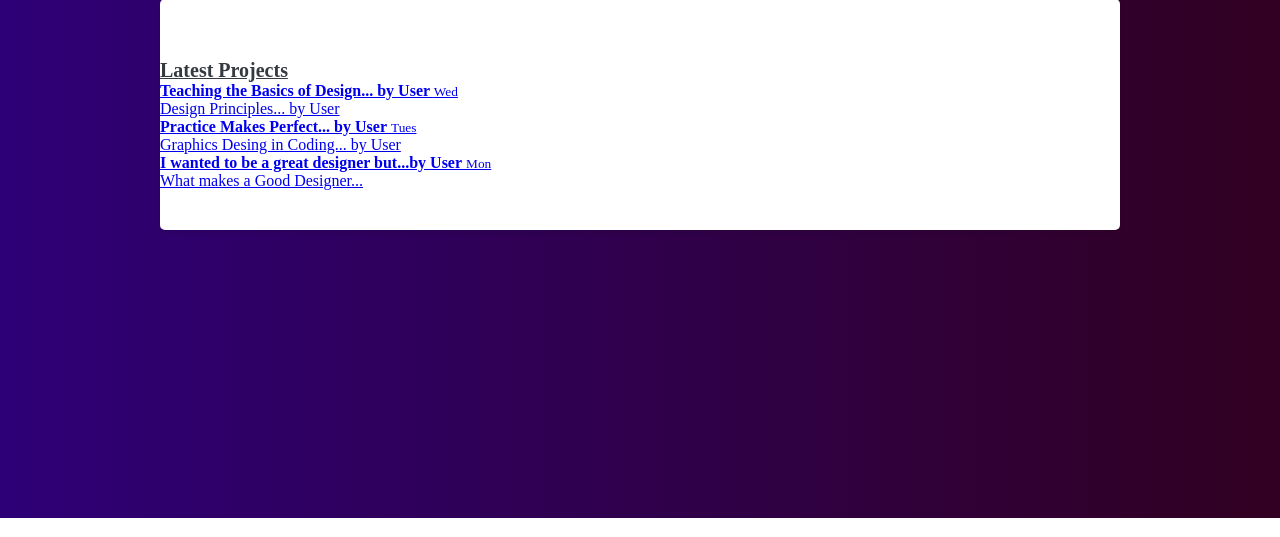
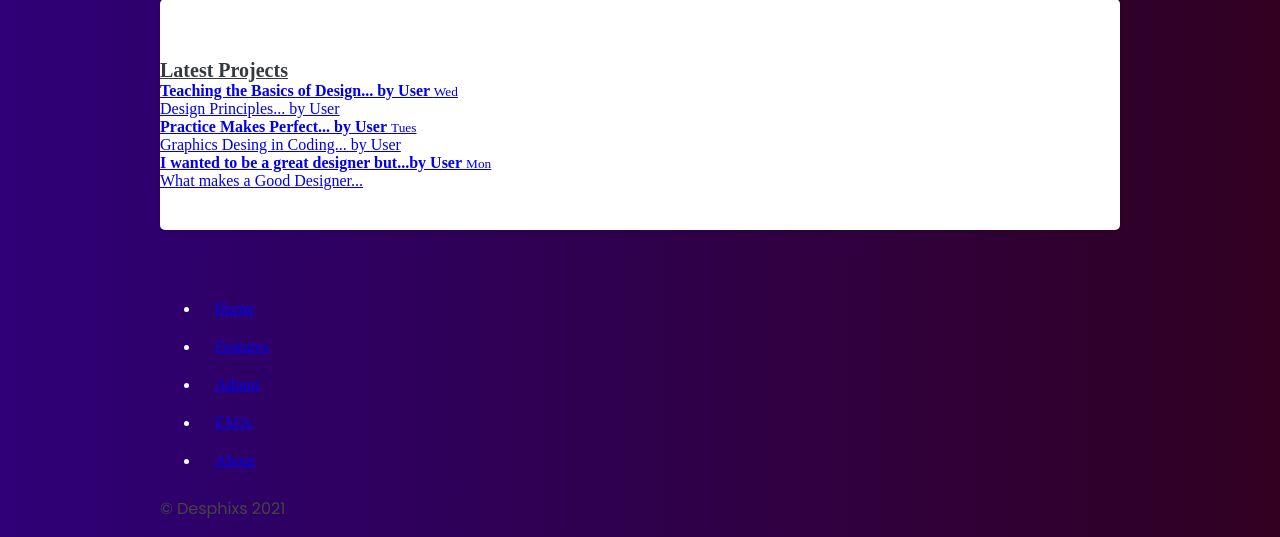
Before and after one commit to OwenD-24/Graphic-Design-Blog, a Django app: page /about/ in a window 1280 px wide. Shown: the part 282-819 px from the top of the page. Run offline with Django 4.2, Linux system fonts and the light colour scheme.

Commit message:
add: basic footer structure

```diff
--- a/blog/templates/blog/base.html
+++ b/blog/templates/blog/base.html
@@ -132,6 +132,17 @@
             </div>
         </div>
         </div>
+        <!-- Footer Section -->
+        <footer class="">
+            <ul class="nav justify-content-center border-bottom" style="margin-top: 60px;">
+                <li class="nav-item"><a href="#" class="nav-link px-2 text-muted">Home</a></li>
+                <li class="nav-item"><a href="#" class="nav-link px-2 text-muted">Features</a></li>
+                <li class="nav-item"><a href="admin/" class="nav-link px-2 text-muted">Admin</a></li>
+                <li class="nav-item"><a href="#" class="nav-link px-2 text-muted">FAQs</a></li>
+                <li class="nav-item"><a href="#" class="nav-link px-2 text-muted">About</a></li>
+            </ul>
+            <p class="text-center text-muted">&copy; Desphixs 2021</p>
+        </footer>
 
     </main>
 
```
